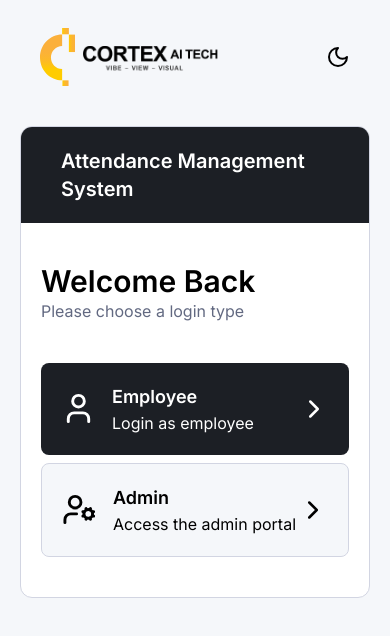
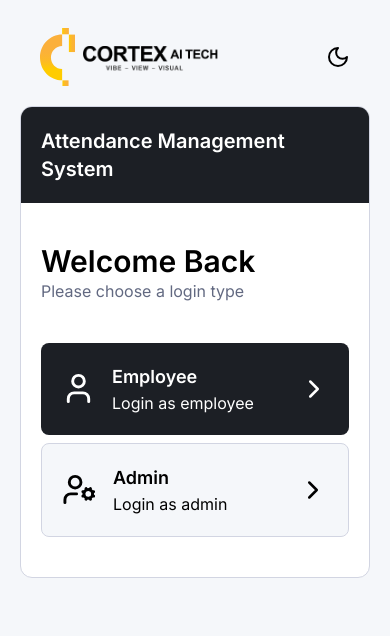
Before and after one commit to msalmankhokhar/cortexaitech-portal, a Next.js app: page /ask-login-type in a window 390 px wide. Shown: the top 636 px of the page. Built offline with nearby package versions, Linux system fonts and the light colour scheme.

Commit message:
improved auth layout

```diff
--- a/app/(Auth)/ask-login-type/page.tsx
+++ b/app/(Auth)/ask-login-type/page.tsx
@@ -28,7 +28,7 @@ export default function AskLoginType() {
                         <UserCog size={35} />
                         <div>
                             <h3 className="font-semibold text-lg">Admin</h3>
-                            <p>Access the admin portal</p>
+                            <p>Login as admin</p>
                         </div>
                     </div>
                     <ChevronRight className='peer' size={30} />
--- a/app/(Auth)/layout.tsx
+++ b/app/(Auth)/layout.tsx
@@ -10,12 +10,12 @@ export default function AuthLayout({ children }: { children: React.ReactNode })
 
 
             <div className="relative flex flex-col sm:justify-center px-5 md:px-10 py-7 max-w-[560px] mx-auto w-full">
-                <div className="px-5 sm:px-0 flex items-center justify-between mb-10">
+                <div className="px-5 sm:px-0 flex items-center justify-between mb-5 sm:mb-10">
                     <Logo />
                     <ThemeButton />
                 </div>
                 <div className="rounded-xl overflow-hidden bg-white dark:bg-slate-900 border border-secondary-300 dark:border-slate-600">
-                    <div className="bg-secondary-1000 dark:bg-white px-10 py-5">
+                    <div className="bg-secondary-1000 dark:bg-white px-5 sm:px-10 py-5">
                         <h1 className="text-white dark:text-black font-semibold text-xl">Attendance Management System</h1>
                     </div>
                     <div className="px-5 sm:px-10 pb-10 pt-10">
--- a/components/AuthForm.tsx
+++ b/components/AuthForm.tsx
@@ -3,8 +3,10 @@ import FloatingInput from './FloatingInput'
 import Button from './Button'
 import Link from 'next/link'
 
+type loginType = 'Employee' | 'Admin';
+
 interface AuthFormProps {
-  type: 'Employee' | 'Admin';
+  type: loginType;
 }
 
 export default function AuthForm({type}: AuthFormProps) {
@@ -13,7 +15,7 @@ export default function AuthForm({type}: AuthFormProps) {
         <div className="flex flex-col gap-3 mb-4">
             <FloatingInput placeholder='Enter your resistered email' name='email' type='email' required />
             <FloatingInput placeholder='Enter your password' name='password' type='password' required />
-            <Link href={'#'} className='self-end text-sm text-blue-400'>Forgot Password?</Link>
+            <Link href={'/reset-password'} className='self-end text-sm text-blue-600 dark:text-blue-400'>Forgot Password?</Link>
         </div>
         <Button className='' widthFull>Log In as {type}</Button>
     </form>
--- a/components/Spinner.tsx
+++ b/components/Spinner.tsx
@@ -6,10 +6,10 @@ export default function Spinner({ size = 24, stroke = 5 }: { size?: number, stro
             xmlns="http://www.w3.org/2000/svg" width="24" height="24">
             <path
                 d="M32 3C35.8083 3 39.5794 3.75011 43.0978 5.20749C46.6163 6.66488 49.8132 8.80101 52.5061 11.4939C55.199 14.1868 57.3351 17.3837 58.7925 20.9022C60.2499 24.4206 61 28.1917 61 32C61 35.8083 60.2499 39.5794 58.7925 43.0978C57.3351 46.6163 55.199 49.8132 52.5061 52.5061C49.8132 55.199 46.6163 57.3351 43.0978 58.7925C39.5794 60.2499 35.8083 61 32 61C28.1917 61 24.4206 60.2499 20.9022 58.7925C17.3837 57.3351 14.1868 55.199 11.4939 52.5061C8.801 49.8132 6.66487 46.6163 5.20749 43.0978C3.7501 39.5794 3 35.8083 3 32C3 28.1917 3.75011 24.4206 5.2075 20.9022C6.66489 17.3837 8.80101 14.1868 11.4939 11.4939C14.1868 8.80099 17.3838 6.66487 20.9022 5.20749C24.4206 3.7501 28.1917 3 32 3L32 3Z"
-                stroke="currentColor" stroke-width={stroke} stroke-linecap="round" stroke-linejoin="round"></path>
+                stroke="currentColor" strokeWidth={stroke} strokeLinecap="round" strokeLinejoin="round"></path>
             <path
                 d="M32 3C36.5778 3 41.0906 4.08374 45.1692 6.16256C49.2477 8.24138 52.7762 11.2562 55.466 14.9605C58.1558 18.6647 59.9304 22.9531 60.6448 27.4748C61.3591 31.9965 60.9928 36.6232 59.5759 40.9762"
-                stroke="currentColor" stroke-width={stroke} stroke-linecap="round" stroke-linejoin="round" className="text-amber-500">
+                stroke="currentColor" strokeWidth={stroke} strokeLinecap="round" strokeLinejoin="round" className="text-amber-500">
             </path>
         </svg>
     )
```
